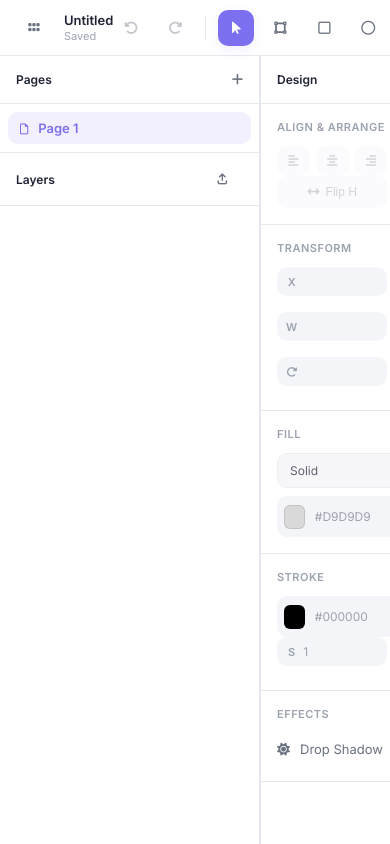
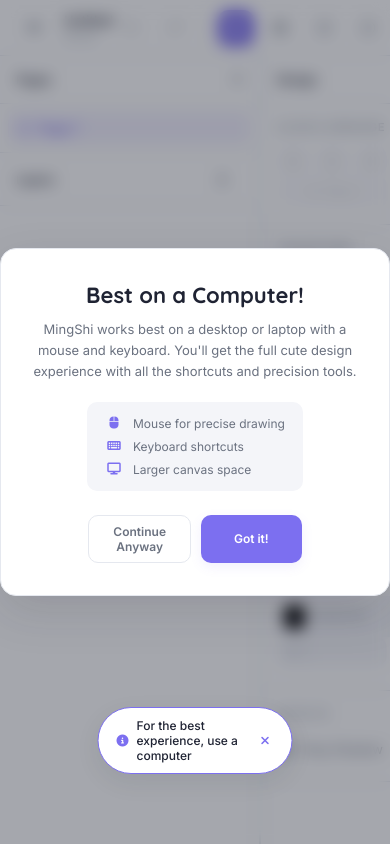
Before and after one commit to RandomCatUser/RandomCatUser.github.io, a website: page docs/docs/MingShi/index.html in a window 390 px wide. Drawn offline with Linux system fonts and the light colour scheme.

Commit message:
added a warnin'

```diff
--- a/docs/docs/MingShi/index.html
+++ b/docs/docs/MingShi/index.html
@@ -324,6 +324,23 @@
   </div>
 </div>
 
+<!-- DESKTOP NOTICE MODAL -->
+<div id="device-notice" class="modal-overlay">
+  <div class="modal cute-modal device-modal">
+    <h2>Best on a Computer!</h2>
+    <p class="device-sub">MingShi works best on a desktop or laptop with a mouse and keyboard. You'll get the full cute design experience with all the shortcuts and precision tools.</p>
+    <div class="device-tips">
+      <div class="device-tip"><i class="fa-solid fa-mouse"></i> Mouse for precise drawing</div>
+      <div class="device-tip"><i class="fa-solid fa-keyboard"></i> Keyboard shortcuts</div>
+      <div class="device-tip"><i class="fa-solid fa-display"></i> Larger canvas space</div>
+    </div>
+    <div class="device-actions">
+      <button class="action-btn ghost" id="device-continue">Continue Anyway</button>
+      <button class="action-btn" id="device-ok">Got it!</button>
+    </div>
+  </div>
+</div>
+
 <div id="toast" class="toast"></div>
 
 <script src="script.js"></script>
--- a/docs/docs/MingShi/script.js
+++ b/docs/docs/MingShi/script.js
@@ -1746,9 +1746,83 @@
   return `rgba(${r}, ${g}, ${b}, ${alpha})`;
 }
 
+// ===== DESKTOP NOTICE =====
+const deviceNotice = document.getElementById('device-notice');
+
+function showDeviceNotice(isWarning = false) {
+  if (isWarning) deviceNotice.querySelector('.modal').classList.add('warn');
+  else deviceNotice.querySelector('.modal').classList.remove('warn');
+  deviceNotice.classList.add('active');
+}
+
+function hideDeviceNotice() {
+  deviceNotice.classList.remove('active');
+}
+
+document.getElementById('device-ok').addEventListener('click', () => {
+  localStorage.setItem('mingshi_device_notice_seen', 'true');
+  hideDeviceNotice();
+});
+
+document.getElementById('device-continue').addEventListener('click', () => {
+  localStorage.setItem('mingshi_device_notice_seen', 'true');
+  hideDeviceNotice();
+});
+
+deviceNotice.addEventListener('click', (e) => {
+  if (e.target.id === 'device-notice') hideDeviceNotice();
+});
+
+function checkDevice() {
+  const hasSeenNotice = localStorage.getItem('mingshi_device_notice_seen');
+  const screenWidth = window.innerWidth;
+  const isTouchOnly = ('ontouchstart' in window) && (navigator.maxTouchPoints > 0) && !window.matchMedia('(pointer: fine)').matches;
+  const isSmallScreen = screenWidth < 1024;
+
+  if (!hasSeenNotice || isSmallScreen || isTouchOnly) {
+    const isWarning = isSmallScreen || isTouchOnly;
+    setTimeout(() => showDeviceNotice(isWarning), 1800); // After splash screen
+
+    if (isWarning) {
+      setTimeout(() => showMiniBanner(), 4000);
+    }
+  }
+}
+
+function showMiniBanner() {
+  if (window.innerWidth >= 1024) return;
+  let banner = document.getElementById('device-mini-banner');
+  if (!banner) {
+    banner = document.createElement('div');
+    banner.id = 'device-mini-banner';
+    banner.className = 'device-mini-banner';
+    banner.innerHTML = '<i class="fa-solid fa-circle-info"></i> For the best experience, use a computer <button id="mini-banner-close"><i class="fa-solid fa-xmark"></i></button>';
+    document.body.appendChild(banner);
+
+    document.getElementById('mini-banner-close').addEventListener('click', () => {
+      banner.classList.remove('show');
+    });
+  }
+  banner.classList.add('show');
+}
+
+let resizeTimer;
+window.addEventListener('resize', () => {
+  clearTimeout(resizeTimer);
+  resizeTimer = setTimeout(() => {
+    if (window.innerWidth < 1024) {
+      showMiniBanner();
+    } else {
+      const banner = document.getElementById('device-mini-banner');
+      if (banner) banner.classList.remove('show');
+    }
+  }, 500);
+});
+
 // ===== INIT =====
 initTheme();
 window.addEventListener('resize', resizeCanvas);
 resizeCanvas();
 saveHistory();
 updateUI();
+checkDevice();
--- a/docs/docs/MingShi/style.css
+++ b/docs/docs/MingShi/style.css
@@ -598,3 +598,137 @@
   transition: transform 0.3s, opacity 0.3s;
 }
 .toast.show { transform: translateX(-50%) translateY(0); opacity: 1; }
+
+/* DESKTOP NOTICE MODAL */
+.device-modal {
+  width: 440px;
+  text-align: center;
+  padding: 32px 28px;
+  align-items: center;
+  justify-content: center;
+}
+
+.device-mascot {
+  width: 72px;
+  height: 72px;
+  background: linear-gradient(135deg, #FF6B81 0%, #7C6FF0 100%);
+  border-radius: 22px;
+  display: flex;
+  align-items: center;
+  justify-content: center;
+  color: white;
+  font-size: 30px;
+  margin: 0 auto 20px;
+  box-shadow: 0 12px 32px rgba(124, 111, 240, 0.35);
+  animation: bounce-rotate 2.4s infinite ease-in-out;
+}
+
+.device-modal h2 {
+  font-family: 'Quicksand', sans-serif;
+  font-size: 22px;
+  font-weight: 700;
+  color: var(--text-primary);
+  margin-bottom: 10px;
+}
+
+.device-sub {
+  font-size: 13px;
+  color: var(--text-secondary);
+  line-height: 1.6;
+  margin-bottom: 20px;
+  max-width: 360px;
+  margin-left: auto;
+  margin-right: auto;
+}
+
+.device-tips {
+  display: flex;
+  flex-direction: column;
+  gap: 8px;
+  margin-bottom: 24px;
+  background: var(--bg-input);
+  padding: 14px 18px;
+  border-radius: var(--radius-md);
+}
+
+.device-tip {
+  display: flex;
+  align-items: center;
+  gap: 10px;
+  font-size: 12px;
+  color: var(--text-secondary);
+  text-align: left;
+}
+
+.device-tip i {
+  width: 18px;
+  color: var(--accent);
+  text-align: center;
+}
+
+.device-actions {
+  display: flex;
+  gap: 10px;
+  justify-content: center;
+}
+
+.device-actions .action-btn {
+  flex: 1;
+  justify-content: center;
+}
+
+@keyframes wiggle {
+  0%, 100% { transform: rotate(0deg); }
+  25% { transform: rotate(-3deg); }
+  75% { transform: rotate(3deg); }
+}
+
+.device-modal.warn .device-mascot {
+  background: linear-gradient(135deg, #FFB347 0%, #FF6B81 100%);
+  animation: wiggle 1.5s ease-in-out infinite;
+}
+
+.device-mini-banner {
+  position: fixed;
+  bottom: 70px;
+  left: 50%;
+  transform: translateX(-50%) translateY(120px);
+  background: var(--bg-panel);
+  border: 1px solid var(--accent);
+  color: var(--text-primary);
+  padding: 10px 18px;
+  border-radius: 999px;
+  font-size: 12px;
+  font-weight: 500;
+  box-shadow: var(--shadow-md);
+  z-index: 1500;
+  display: flex;
+  align-items: center;
+  gap: 8px;
+  opacity: 0;
+  transition: transform 0.4s ease, opacity 0.4s ease;
+  pointer-events: none;
+}
+
+.device-mini-banner.show {
+  transform: translateX(-50%) translateY(0);
+  opacity: 1;
+  pointer-events: auto;
+}
+
+.device-mini-banner i {
+  color: var(--accent);
+}
+
+.device-mini-banner button {
+  background: none;
+  border: none;
+  color: var(--text-tertiary);
+  cursor: pointer;
+  font-size: 12px;
+  padding: 0 4px;
+}
+
+.device-mini-banner button:hover {
+  color: var(--text-primary);
+}
```
Also changed, not shown: docs/index.html (+2 -2 lines).
